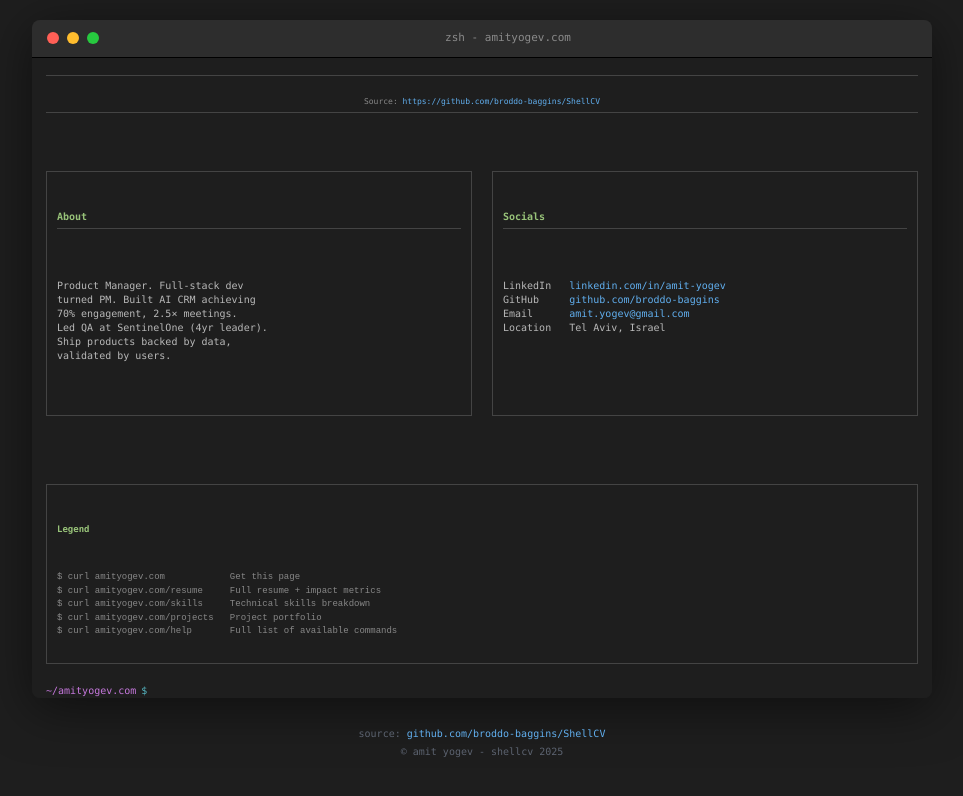
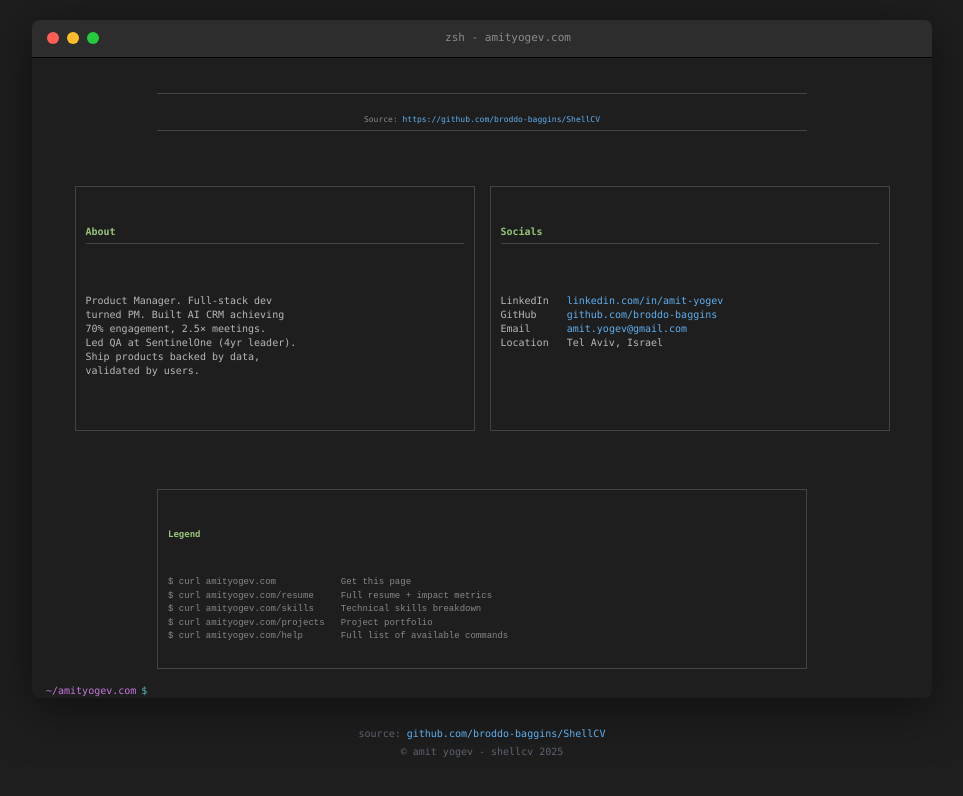
Before and after one commit to broddo-baggins/ShellCV, a website: page index.html in a window 1280 px wide. Shown: the whole page, without its empty margins (158-1121 px from the left). Drawn offline with Linux system fonts and the light colour scheme.

Commit message:
fix: Update headline, reduce box sizes, add fade-in animation
- Change headline to: Product Manager @ Stealth | QA Leader | Blockchain Enthusiast | Gamer
- Reduce box sizes: max-width 400px, min-width 250px, centered layout
- Add fade-in animation for content load (YSAP-style)
- Center legend container with max-width 650px
- Reduce gaps and margins for better fit
- Update both terminal.js and server.js with new headline

```diff
--- a/server.js
+++ b/server.js
@@ -37,7 +37,7 @@ function getCurlHomePage() {
   ██║  ██║██║ ╚═╝ ██║██║   ██║          ██║   ╚██████╔╝╚██████╔╝███████╗ ╚████╔╝
   ╚═╝  ╚═╝╚═╝     ╚═╝╚═╝   ╚═╝          ╚═╝    ╚═════╝  ╚═════╝ ╚══════╝  ╚═══╝
 
-            Built AI CRM w/ 70% engagement & 2.5× meetings | Ex-SentinelOne, McAfee | Full-Stack → PM
+            Product Manager @ Stealth | QA Leader | Blockchain Enthusiast | Gamer
                          https://amityogev.com | https://github.com/broddo-baggins
        ━━━━━━━━━━━━━━━━━━━━━━━━━━━━━━━━━━━━━━━━━━━━━━━━━━━━━━━━━━━━━━━━━━━━━━━━
        Source: https://github.com/broddo-baggins/ShellCV
--- a/styles.css
+++ b/styles.css
@@ -173,15 +173,17 @@ a:hover {
 /* Container for side-by-side boxes */
 .info-boxes-container {
     display: flex;
-    gap: 20px;
-    margin: 20px 0;
+    gap: 15px;
+    margin: 15px 0;
     flex-wrap: wrap;
+    justify-content: center;
 }
 
 /* Individual box styling */
 .info-box {
     flex: 1;
-    min-width: 280px;
+    min-width: 250px;
+    max-width: 400px;
     border: 1px solid #444;
     padding: 10px;
     font-size: 10px;
@@ -202,9 +204,12 @@ a:hover {
 
 /* Legend container */
 .legend-container {
-    margin: 20px 0;
+    margin: 15px 0;
     border: 1px solid #444;
     padding: 10px;
+    max-width: 650px;
+    margin-left: auto;
+    margin-right: auto;
 }
 
 /* Legend section */
--- a/terminal.js
+++ b/terminal.js
@@ -46,14 +46,36 @@ class ShellCV {
         this.shellOutput.appendChild(document.createElement('br'));
         this.shellOutput.appendChild(document.createElement('br'));
 
-        // Insert HTML content directly (no typing animation for HTML)
+        // Create container for animated content
+        const contentDiv = document.createElement('div');
+        this.shellOutput.appendChild(contentDiv);
+
+        // Animate the content loading
         const content = this.getHomeContent();
-        const contentDiv = document.createElement('div');
-        contentDiv.innerHTML = content;
-        this.shellOutput.appendChild(contentDiv);
+        await this.typeHTML(content, contentDiv);
 
         // Scroll to bottom - works for both desktop and mobile
         this.scrollToBottom();
+    }
+
+    async typeHTML(html, container) {
+        // Show content instantly but with a loading effect
+        container.style.opacity = '0';
+        container.innerHTML = html;
+
+        // Fade in animation
+        await this.sleep(100);
+        let opacity = 0;
+        const fadeIn = setInterval(() => {
+            opacity += 0.1;
+            container.style.opacity = opacity;
+            if (opacity >= 1) {
+                clearInterval(fadeIn);
+                container.style.opacity = '1';
+            }
+        }, 30);
+
+        await this.sleep(400);
     }
 
     scrollToBottom() {
@@ -84,10 +106,10 @@ class ShellCV {
   ██║  ██║██║ ╚═╝ ██║██║   ██║          ██║   ╚██████╔╝╚██████╔╝███████╗ ╚████╔╝
   ╚═╝  ╚═╝╚═╝     ╚═╝╚═╝   ╚═╝          ╚═╝    ╚═════╝  ╚═════╝ ╚══════╝  ╚═══╝  </pre>
 
-<div style="text-align: center; color: #b8b8b8; font-size: 10px; margin: 5px 0; max-width: 100%; word-wrap: break-word;">Built AI CRM w/ 70% engagement & 2.5× meetings | Ex-SentinelOne, McAfee | Full-Stack → PM</div>
-<div style="color: #5c6370; font-size: 9px; margin: 5px 0; text-align: center; word-wrap: break-word;">https://amityogev.com | https://github.com/broddo-baggins</div>
+<div style="text-align: center; color: #b8b8b8; font-size: 10px; margin: 8px 0; max-width: 100%; word-wrap: break-word;">Product Manager @ Stealth | QA Leader | Blockchain Enthusiast | Gamer</div>
+<div style="color: #5c6370; font-size: 9px; margin: 8px 0; text-align: center; word-wrap: break-word;">https://amityogev.com | https://github.com/broddo-baggins</div>
 
-<div style="border-top: 1px solid #444; border-bottom: 1px solid #444; margin: 10px 0; padding: 4px 0; text-align: center;">
+<div style="border-top: 1px solid #444; border-bottom: 1px solid #444; margin: 12px auto; padding: 4px 0; text-align: center; max-width: 650px;">
 <span style="color: #888; font-size: 8px;">Source: <a href="https://github.com/broddo-baggins/ShellCV" style="color: #61afef;">https://github.com/broddo-baggins/ShellCV</a></span>
 </div>
 
```
